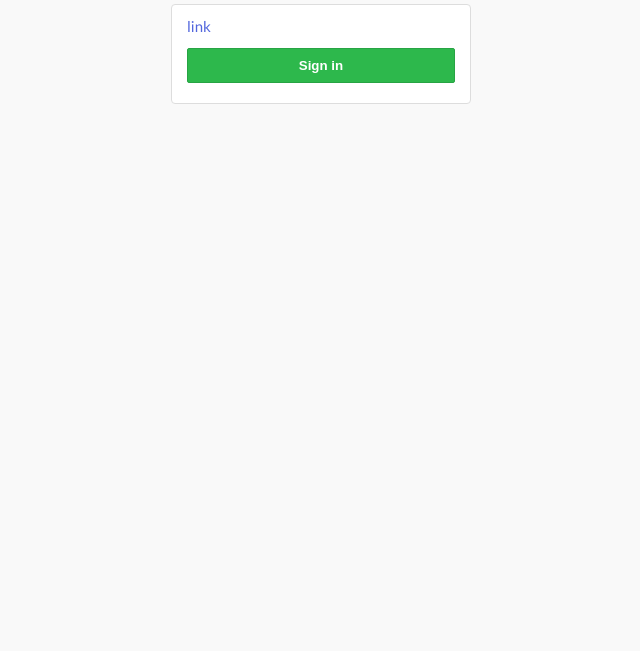
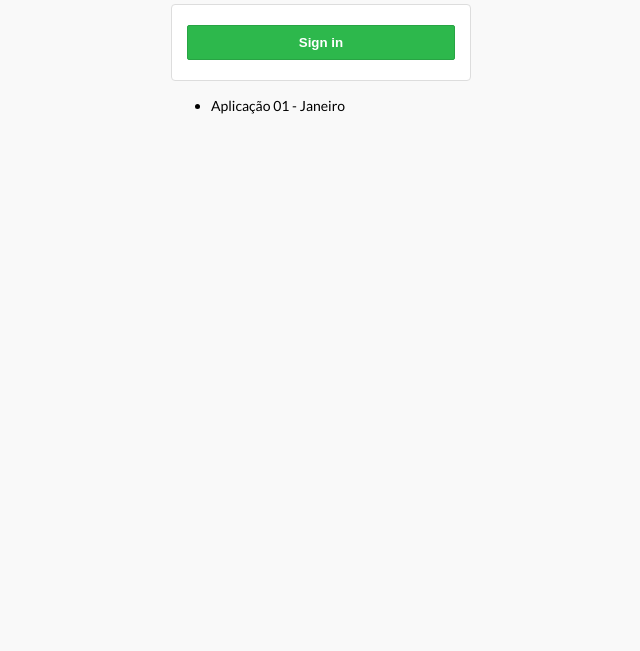
Before and after one commit to FilhoSergio/Janeiro, a website: page src/public/index.html in a window 1280 px wide. Shown: the part 149-800 px from the top of the page, without its empty margins (319-959 px from the left). Drawn offline with Linux system fonts and the light colour scheme.

Commit message:
fix in input

```diff
--- a/src/public/index.html
+++ b/src/public/index.html
@@ -24,10 +24,7 @@
       <h1>Login com github</h1>
     </header>
 
-    <form class="form">
-     <a  href="https://github.com/login/oauth/authorize?client_id=c6af47020e9b9a09ad4b">
-      link
-     </a>
+    <div class="form">
 
       <input
         class="button"
@@ -35,10 +32,17 @@
         value="Sign in"
         onclick="window.location.href = 'https://github.com/login/oauth/authorize?client_id=c6af47020e9b9a09ad4b'"
       />
-    </form>
+    </div>
 
 
     </form>
+    <footer>
+        <ul>
+            <li>
+                Aplicação 01 - Janeiro
+            </li>
+        </ul>
+    </footer>
 
 
   </div>
```
